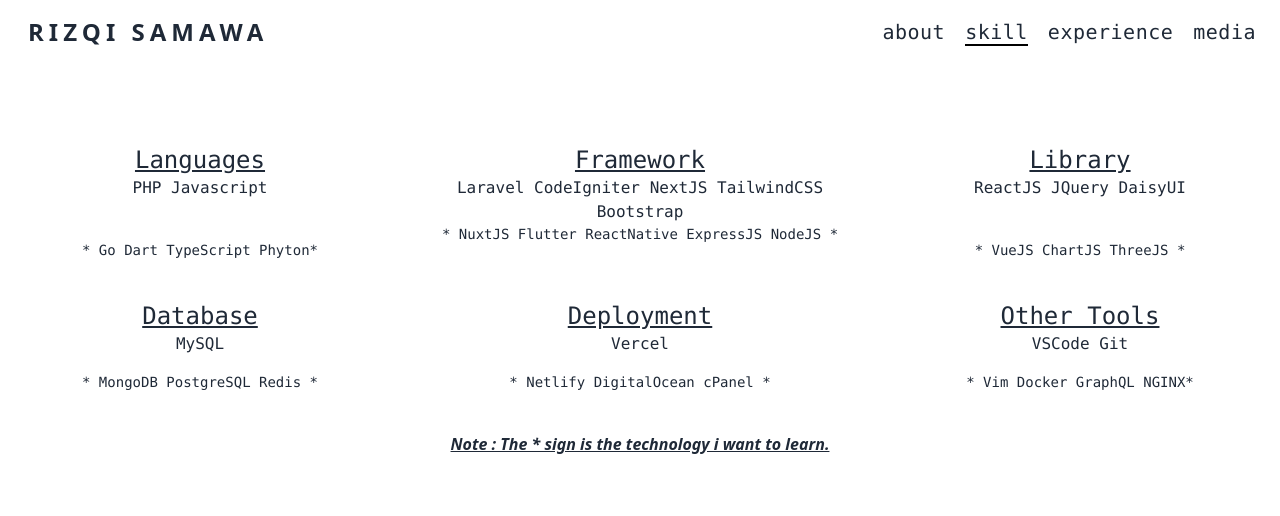
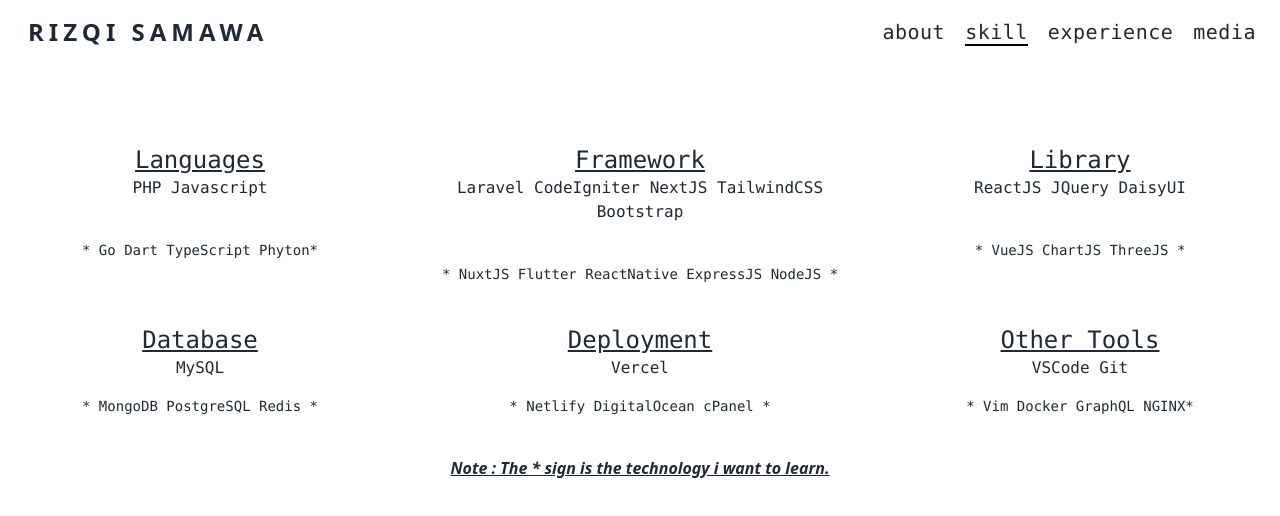
Before and after one commit to rizqisamawa/portfolio, a Next.js app: page /skill in a window 1280 px wide. Shown: the top 516 px of the page. Built offline with nearby package versions, Linux system fonts and the light colour scheme.

Commit message:
update responsive

```diff
--- a/pages/skill.js
+++ b/pages/skill.js
@@ -22,7 +22,7 @@
             <p className="text-1xl font-mono">
               Laravel CodeIgniter NextJS TailwindCSS Bootstrap
             </p>
-            <p className="text-sm font-mono">
+            <p className="text-sm font-mono md:mt-10">
               * NuxtJS Flutter ReactNative ExpressJS NodeJS *
             </p>
           </div>
```
